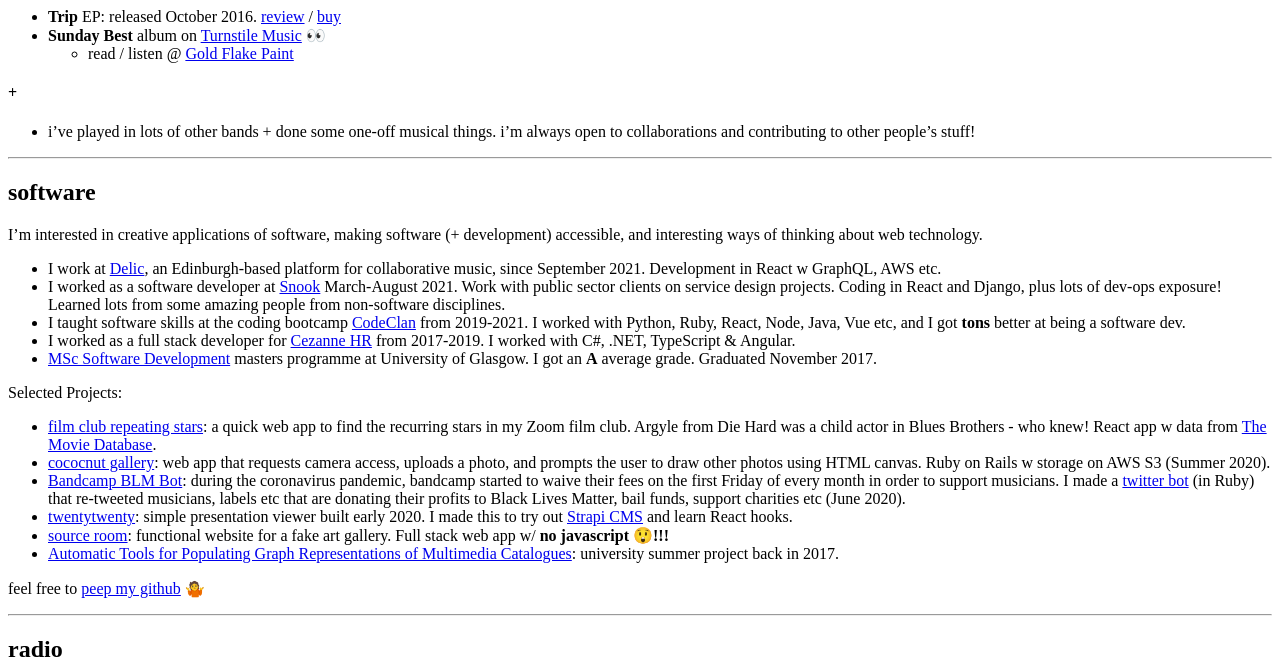
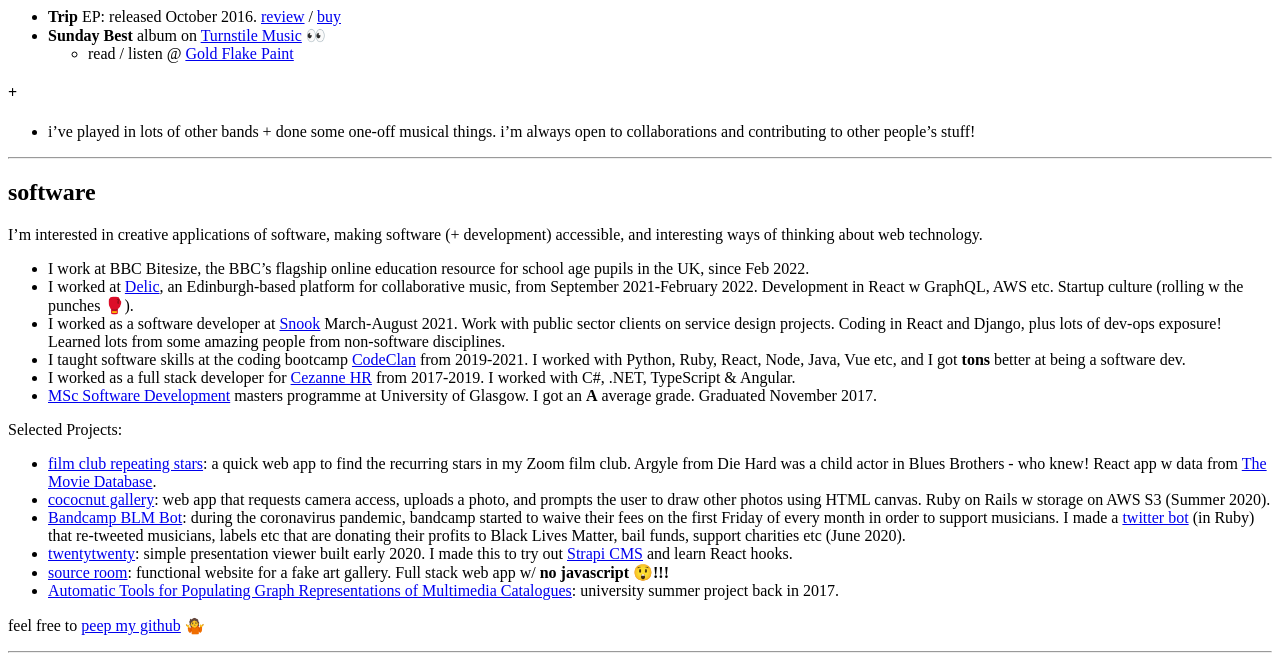
Before and after one commit to kingdomlevel/kingdomlevel.github.io, a Jekyll site: the page built from index.markdown, in a window 1280 px wide and 900 px high, scrolled down 4182 px, cut to the strip 0-659 px from the top of the window. Built offline with Jekyll 4.4.1, drawn with Linux system fonts in a browser that asks for light colours; our own code applies the rules of GitHub Pages for plain Markdown files.

Commit message:
software work updated for feb 2022

```diff
--- a/index.markdown
+++ b/index.markdown
@@ -96,7 +96,8 @@
 
 ## <a name="software"></a>software
 I'm interested in creative applications of software, making software (+ development) accessible, and interesting ways of thinking about web technology.
-+ I work at [Delic](https://www.delic.network/),  an Edinburgh-based platform for collaborative music, since September 2021. Development in React w GraphQL, AWS etc.
++ I work at BBC Bitesize, the BBC's flagship online education resource for school age pupils in the UK, since Feb 2022.
++ I worked at [Delic](https://www.delic.network/), an Edinburgh-based platform for collaborative music, from September 2021-February 2022. Development in React w GraphQL, AWS etc. Startup culture (rolling w the punches 🥊).
 + I worked as a software developer at [Snook](https://wearesnook.com) March-August 2021. Work with public sector clients on service design projects. Coding in React and Django, plus lots of dev-ops exposure! Learned lots from some amazing people from non-software disciplines.
 + I taught software skills at the coding bootcamp [CodeClan](https://codeclan.com/) from 2019-2021. I worked with Python, Ruby, React, Node, Java, Vue etc, and I got **tons** better at being a software dev.
 + I worked as a full stack developer for [Cezanne HR](https://cezannehr.com/) from 2017-2019. I worked with C#, .NET, TypeScript & Angular.
```
